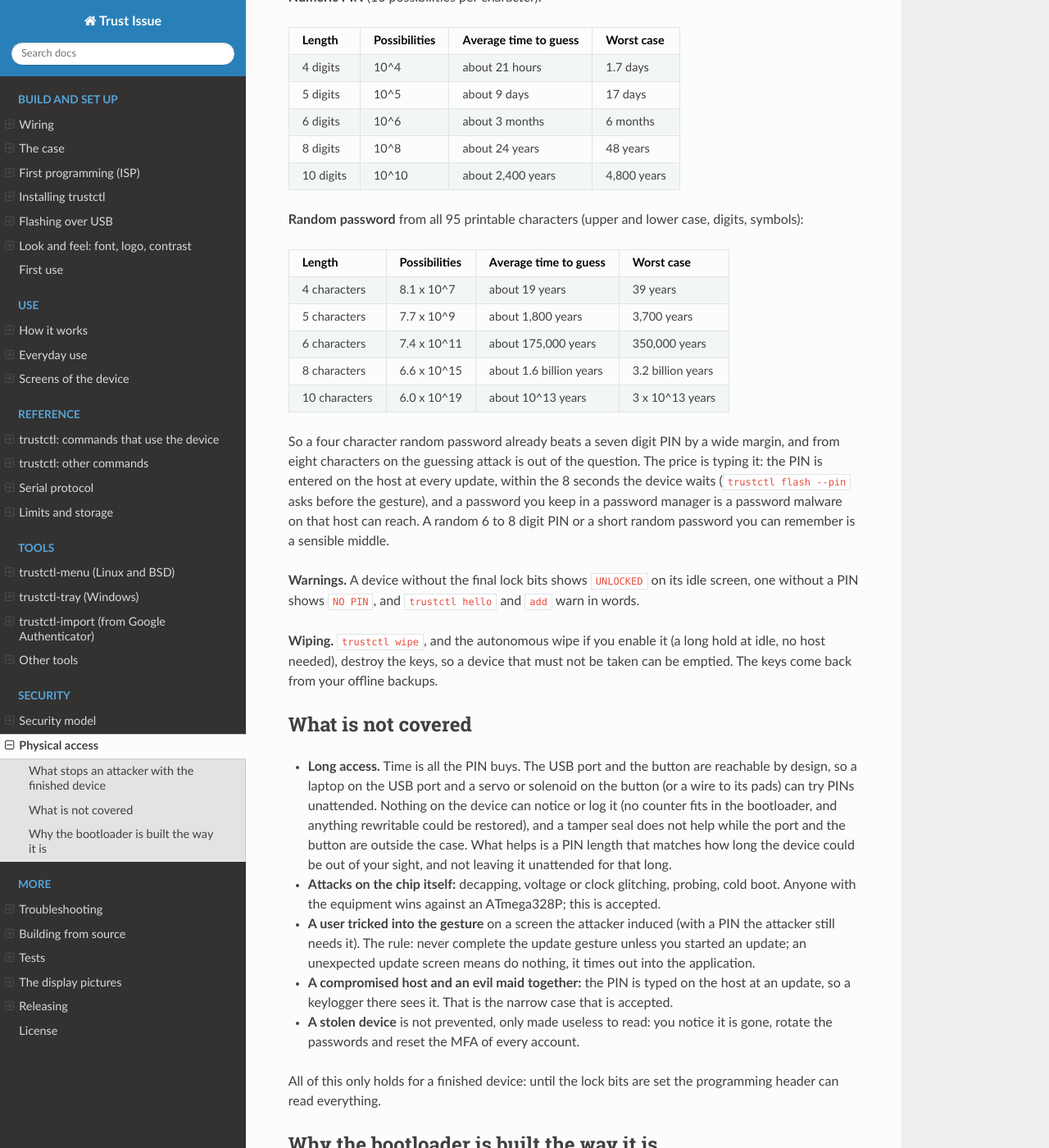
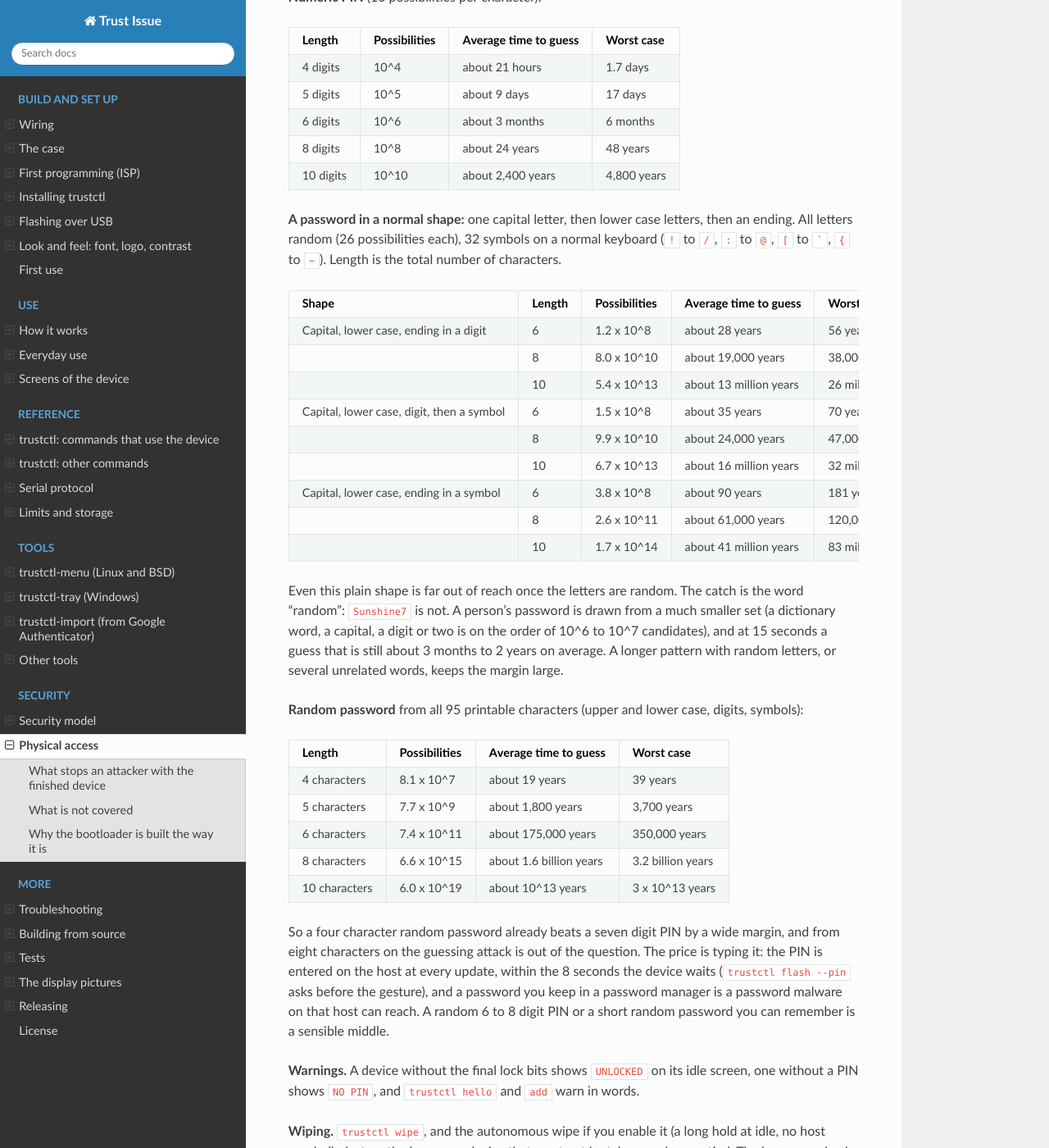
Before and after one commit to schorsch3000/TrustIssue, a Sphinx documentation site: the page built from docs/security/physical-access.md, in a window 1280 px wide and 1400 px high, scrolled down 834 px. Shown: the whole window at 82% size. Built offline with Sphinx 7.4.7 and the Read the Docs theme 3.1.0, drawn with Linux system fonts in a browser that asks for light colours.

Commit message:
Physical access: guessing times for passwords in a normal shape

```diff
--- a/docs/security/physical-access.md
+++ b/docs/security/physical-access.md
@@ -35,6 +35,27 @@ characters (the 95 characters from space to `~`).
 | 6 digits  | 10^6          | about 3 months        | 6 months   |
 | 8 digits  | 10^8          | about 24 years        | 48 years   |
 | 10 digits | 10^10         | about 2,400 years     | 4,800 years |
+
+**A password in a normal shape:** one capital letter, then lower case letters, then an ending. All letters
+random (26 possibilities each), 32 symbols on a normal keyboard (`!` to `/`, `:` to `@`, `[` to `` ` ``, `{` to `~`).
+Length is the total number of characters.
+
+| Shape                                    | Length | Possibilities | Average time to guess | Worst case      |
+| ---------------------------------------- | ------ | ------------- | --------------------- | --------------- |
+| Capital, lower case, ending in a digit   | 6      | 1.2 x 10^8    | about 28 years        | 56 years        |
+|                                          | 8      | 8.0 x 10^10   | about 19,000 years    | 38,000 years    |
+|                                          | 10     | 5.4 x 10^13   | about 13 million years | 26 million years |
+| Capital, lower case, digit, then a symbol | 6      | 1.5 x 10^8    | about 35 years        | 70 years        |
+|                                          | 8      | 9.9 x 10^10   | about 24,000 years    | 47,000 years    |
+|                                          | 10     | 6.7 x 10^13   | about 16 million years | 32 million years |
+| Capital, lower case, ending in a symbol  | 6      | 3.8 x 10^8    | about 90 years        | 181 years       |
+|                                          | 8      | 2.6 x 10^11   | about 61,000 years    | 120,000 years   |
+|                                          | 10     | 1.7 x 10^14   | about 41 million years | 83 million years |
+
+Even this plain shape is far out of reach once the letters are random. The catch is the word "random":
+`Sunshine7` is not. A person's password is drawn from a much smaller set (a dictionary word, a capital, a digit
+or two is on the order of 10^6 to 10^7 candidates), and at 15 seconds a guess that is still about 3 months to
+2 years on average. A longer pattern with random letters, or several unrelated words, keeps the margin large.
 
 **Random password** from all 95 printable characters (upper and lower case, digits, symbols):
 
```
